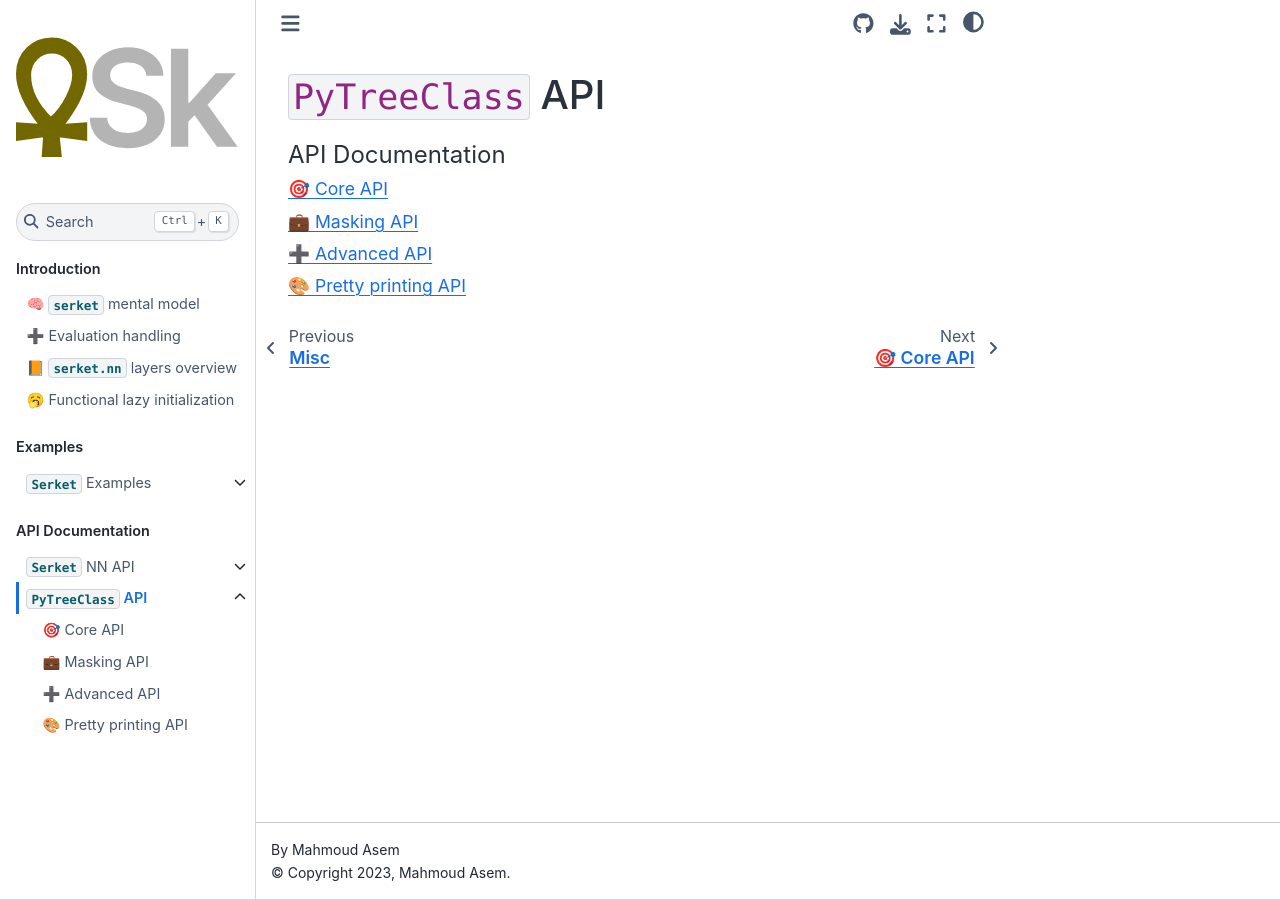
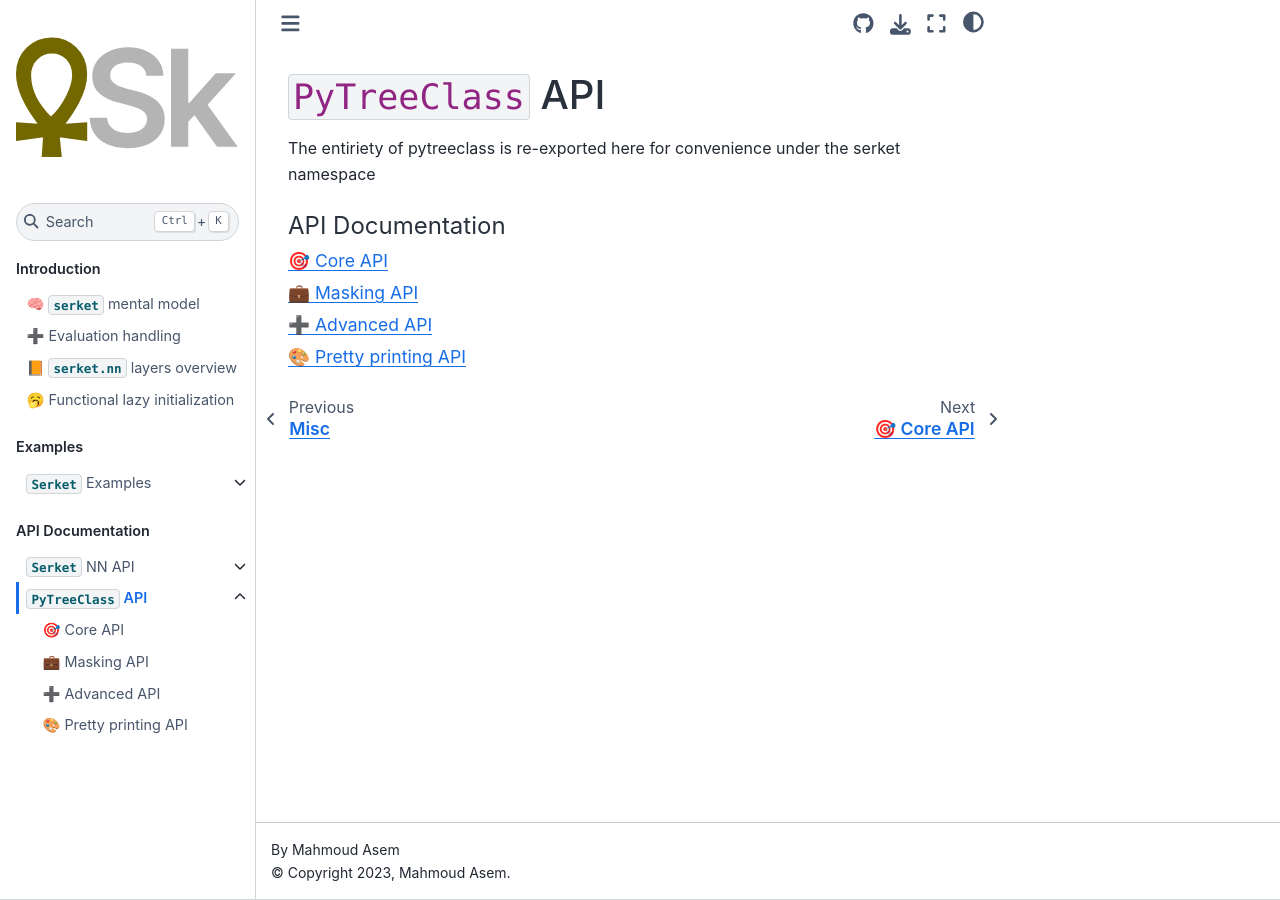
Before and after one commit to ASEM000/serket, a Sphinx documentation site: the page built from docs/API/pytreeclass.rst, in a window 1280 px wide. Built offline with Sphinx 7.4.7 and the Sphinx Book theme 1.1.4, drawn with Linux system fonts in a browser that asks for light colours; formulas are drawn with MathJax 3.

Commit message:
Update pytreeclass.rst

```diff
--- a/docs/API/pytreeclass.rst
+++ b/docs/API/pytreeclass.rst
@@ -1,5 +1,7 @@
 ``PyTreeClass`` API
 =============================
+
+The entiriety of pytreeclass is re-exported here for convenience under the serket namespace
 
 .. toctree::
    :maxdepth: 2
```
